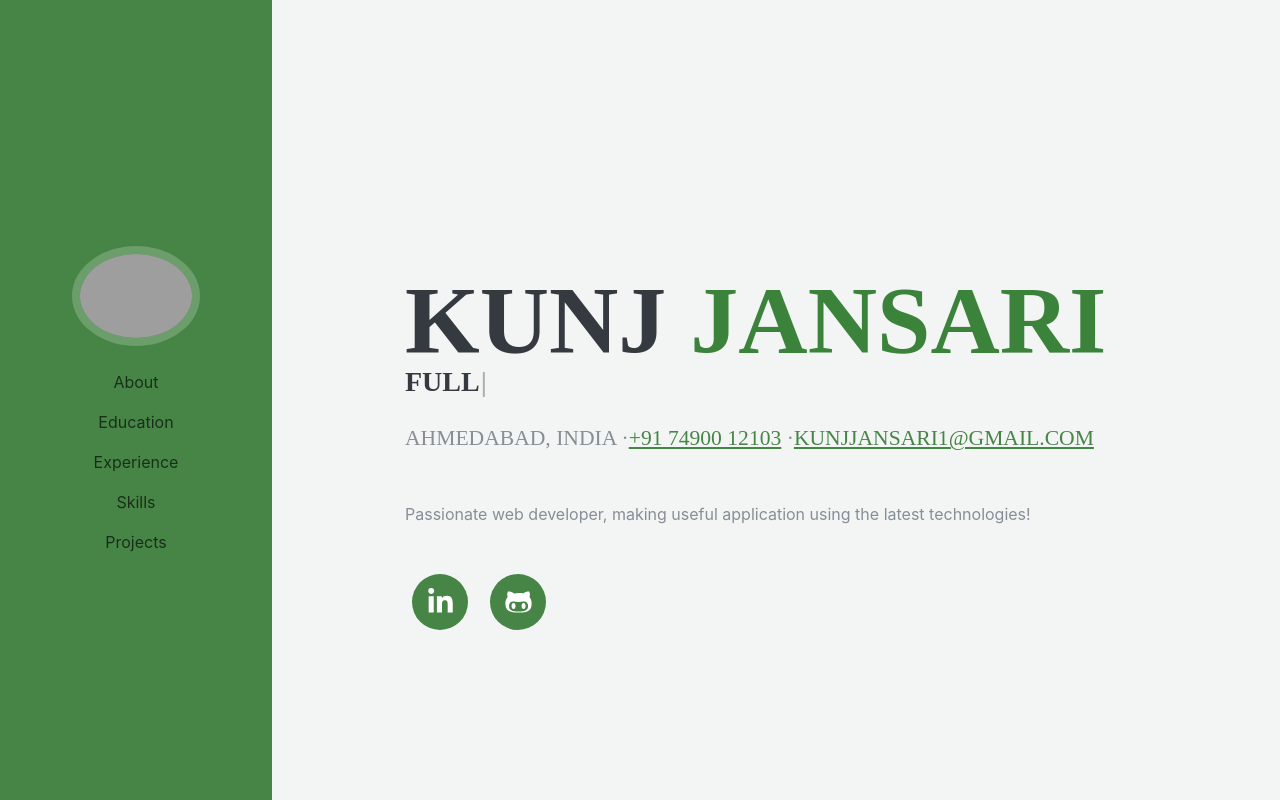
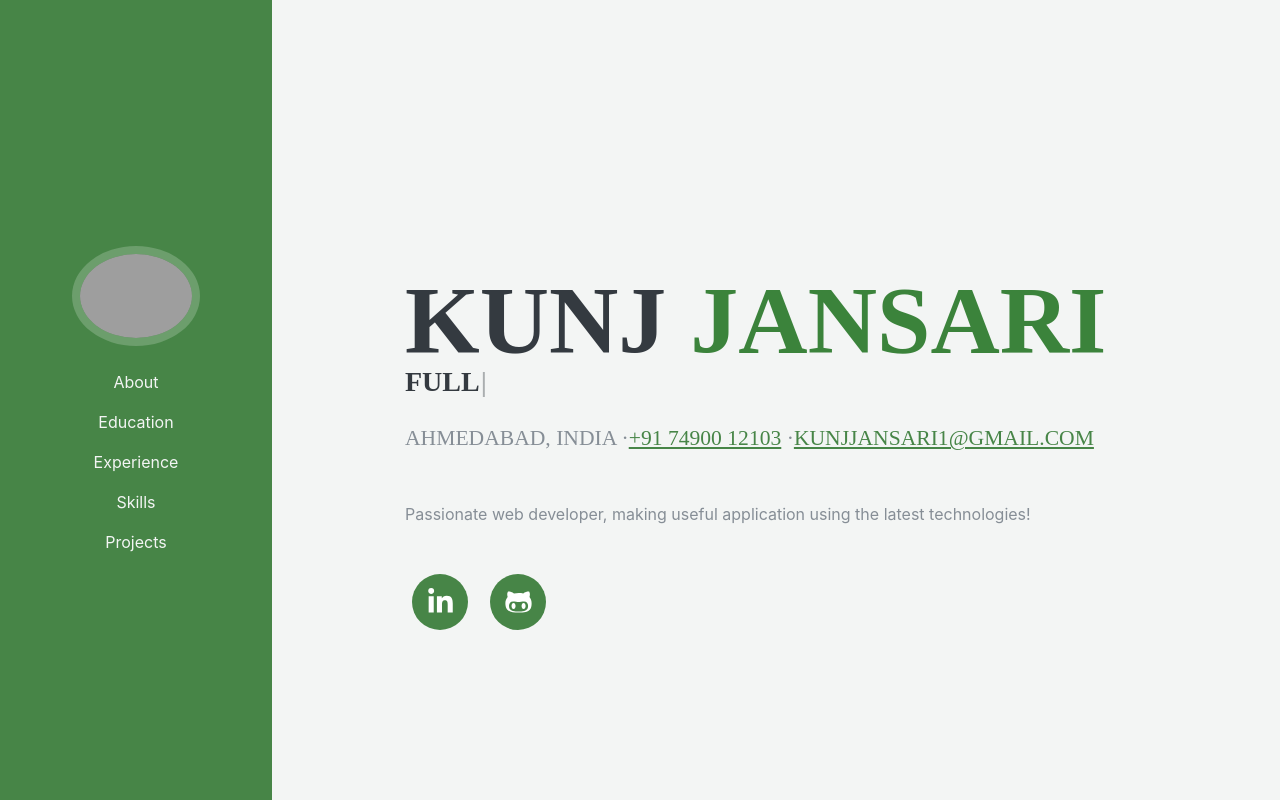
Before and after one commit to Kunj2103/Portfolio, a React (Vite) app: page / in a window 1280 px wide. Shown: the top 800 px of the page. Built offline with nearby package versions, Linux system fonts and the light colour scheme; grey boxes are pictures that could not be loaded; some icons are missing.

Commit message:
navbar ui updated

```diff
--- a/src/components/SideNav.jsx
+++ b/src/components/SideNav.jsx
@@ -1,13 +1,21 @@
-import React from "react";
+import React, { useState } from "react";
 import { useTranslation } from "react-i18next";
 import { Link } from "react-scroll";
 import { Navbar, Nav } from "react-bootstrap";
 
 const SideNav = () => {
   const { t } = useTranslation();
+  const [expanded, setExpanded] = useState(false);
 
   return (
-    <Navbar bg="primary" expand="lg" fixed="top" id="sideNav">
+    <Navbar
+      bg="primary"
+      expand="lg"
+      fixed="top"
+      id="sideNav"
+      expanded={expanded}
+      className="p-3 p-lg-5"
+    >
       <Navbar.Brand href="#page-top">
         <span className="d-block d-lg-none">Kunj Jansari</span>
         <span className="d-none d-lg-block">
@@ -18,7 +26,10 @@ const SideNav = () => {
           />
         </span>
       </Navbar.Brand>
-      <Navbar.Toggle aria-controls="navbarSupportedContent" />
+      <Navbar.Toggle
+        aria-controls="navbarSupportedContent"
+        onClick={() => setExpanded(!expanded)}
+      />
       <Navbar.Collapse id="navbarSupportedContent">
         <Nav className="mr-auto" style={{ cursor: "pointer" }}>
           <Nav.Link
@@ -27,6 +38,7 @@ const SideNav = () => {
             spy={true}
             smooth={true}
             duration={500}
+            onClick={() => setExpanded(false)}
           >
             {t("links.about")}
           </Nav.Link>
@@ -36,6 +48,7 @@ const SideNav = () => {
             spy={true}
             smooth={true}
             duration={500}
+            onClick={() => setExpanded(false)}
           >
             {t("links.education")}
           </Nav.Link>
@@ -45,6 +58,7 @@ const SideNav = () => {
             spy={true}
             smooth={true}
             duration={500}
+            onClick={() => setExpanded(false)}
           >
             {t("links.experience")}
           </Nav.Link>
@@ -54,6 +68,7 @@ const SideNav = () => {
             spy={true}
             smooth={true}
             duration={500}
+            onClick={() => setExpanded(false)}
           >
             {t("links.skills")}
           </Nav.Link>
@@ -63,6 +78,7 @@ const SideNav = () => {
             spy={true}
             smooth={true}
             duration={500}
+            onClick={() => setExpanded(false)}
           >
             {t("links.projects")}
           </Nav.Link>
--- a/src/index.css
+++ b/src/index.css
@@ -211,3 +211,17 @@ body {
 a {
   color: var(--color-primary)
 }
+nav img{
+  object-fit: cover;
+}
+nav  *{
+  color: var(--bg-secondary);
+}
+
+#navbarSupportedContent a{
+  color: var(--bg);
+}
+
+.navbar-toggler:focus{
+  box-shadow: 0 0 0 0;
+}
```
